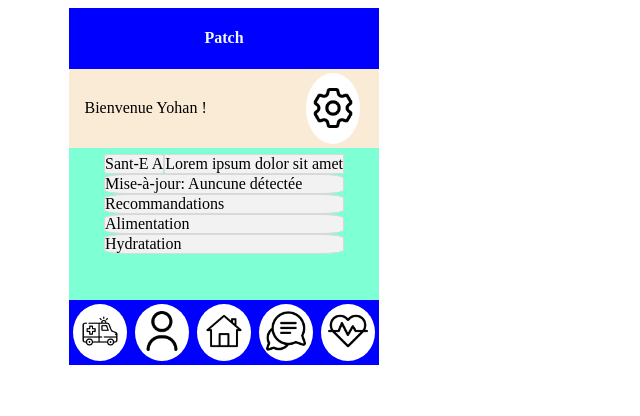
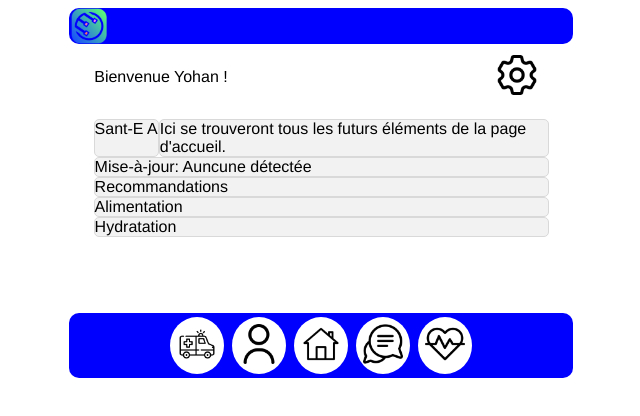
Before and after one commit to AntoinePiguet/D-INOWX, a plain HTML site: page index.html in a window 1280 px wide. Shown: the whole page, without its empty margins (99-739 px from the left). Drawn offline with Linux system fonts and the light colour scheme.

Commit message:
Update 2

```diff
--- a/index.html
+++ b/index.html
@@ -7,9 +7,7 @@
     <title>Patch</title>
 
     <!-- Inclusion des 3 scripts nécessaires pour faire fonctionner le jeu -->
-    <script src="scripts/config.js" defer></script>
-    <script src="scripts/script.js" defer></script>
-    <script src="scripts/main.js" defer></script>
+
     <script src="scripts/Contenu.js" defer></script>
     <script src="scripts/HealthPage.js" defer></script>
   </head>
@@ -20,7 +18,7 @@
       <!--______________header_______________-->
       <header>
         <span class="Patch">
-          <h4 id="logo">Patch</h4>
+          <img src="images/image.png" alt="logo" id="logo" />
         </span>
         <span class="réglages">
           <p>Bienvenue Yohan !</p>
@@ -36,7 +34,9 @@
         <div id="mainLeft"></div>
         <div class="homeContainer">
           <div class="box one">Sant-E A</div>
-          <div class="box two">Lorem ipsum dolor sit amet</div>
+          <div class="box two">
+            Ici se trouveront tous les futurs éléments de la page d'accueil.
+          </div>
           <div class="box three">Mise-à-jour: Auncune détectée</div>
           <div class="box four">Recommandations</div>
           <div class="box five">Alimentation</div>
--- a/scripts/Contenu.js
+++ b/scripts/Contenu.js
@@ -28,7 +28,7 @@ let divHome = `
 <div id="mainLeft"></div>
 <div class="homeContainer">
   <div class="box one">Sant-E A</div>
-  <div class="box two">Lorem ipsum dolor sit amet</div>
+  <div class="box two">${contenuDivHome}</div>
   <div class="box three">Mise-à-jour: Auncune détectée</div>
   <div class="box four">Recommandations</div>
   <div class="box five">Alimentation</div>
--- a/style/style.css
+++ b/style/style.css
@@ -3,12 +3,11 @@ body {
   display: flex;
   flex-direction: row;
 
-  font-family: "Nunito";
+  font-family: "Franklin Gothic Medium", "Arial Narrow", Arial, sans-serif;
 }
 .left {
   display: flex;
   flex-direction: column;
-  background-color: aqua;
   margin: 5em;
 }
 .right {
@@ -16,14 +15,7 @@ body {
   flex-direction: column;
   margin: 5em;
 }
-/*button {
-  background-color: transparent;
-  border-color: transparent;
-  border-radius: 100%;
-}
-button:hover {
-  border-color: gray;
-}*/
+
 /*contenu */
 /*header----------------------------------------------------->*/
 header {
@@ -34,9 +26,9 @@ header {
 .Patch {
   display: flex;
   flex-direction: row;
-  justify-content: center;
   background-color: blue;
   color: aliceblue;
+  border-radius: 10px;
 }
 /* la ligne avec l'icône de réglages */
 .réglages {
@@ -47,11 +39,6 @@ header {
   align-items: center;
   padding-left: 5%;
   padding-right: 5%;
-  background-color: antiquewhite;
-}
-#set {
-  padding-top: 20%;
-  padding-bottom: 15%;
 }
 
 /* main --------------------------------------------------->*/
@@ -60,7 +47,6 @@ main {
   display: flex;
   flex-direction: row;
   justify-content: center;
-  background-color: aquamarine;
   padding: 2%;
   gap: 3%;
   padding-bottom: 15%;
@@ -85,33 +71,35 @@ main {
 }
 .one {
   grid-column: 1/1;
-  border-radius: 10% 10% 10% 10% / 10% 10% 10% 10%;
+  border-radius: 5px 5px 5px 5px / 5px 5px 5px 5px;
   gap: 3px;
 }
 .two {
   grid-column: 2/2;
+  border-radius: 5px 5px 5px 5px / 5px 5px 5px 5px;
 }
 .three {
   grid-column: 1/3;
-  border-radius: 10% 10% 10% 10% / 20% 20% 20% 20%;
+  border-radius: 5px 5px 5px 5px / 5px 5px 5px 5px;
 }
 .four {
   grid-column: 1/3;
-  border-radius: 10% 10% 10% 10% / 20% 20% 20% 20%;
+  border-radius: 5px 5px 5px 5px / 5px 5px 5px 5px;
 }
 .five {
   grid-column: 1/3;
-  border-radius: 10% 10% 10% 10% / 20% 20% 20% 20%;
+  border-radius: 5px 5px 5px 5px / 5px 5px 5px 5px;
 }
 .six {
   grid-column: 1/3;
-  border-radius: 10% 10% 10% 10% / 20% 20% 20% 20%;
+  border-radius: 5px 5px 5px 5px / 5px 5px 5px 5px;
 }
 /*  footer-------------------------------------------------------->*/
 footer {
   background-color: blue;
   display: flex;
   justify-content: center;
+  border-radius: 10px;
 }
 img {
   width: 40px;
@@ -122,7 +110,7 @@ button:focus {
 }
 button {
   background-color: white;
-  border-radius: 60%;
+  border-radius: 50%;
   padding: 5px;
   margin: 4px;
   border-color: transparent;
```
Also changed, not shown: images/image.png (added).
